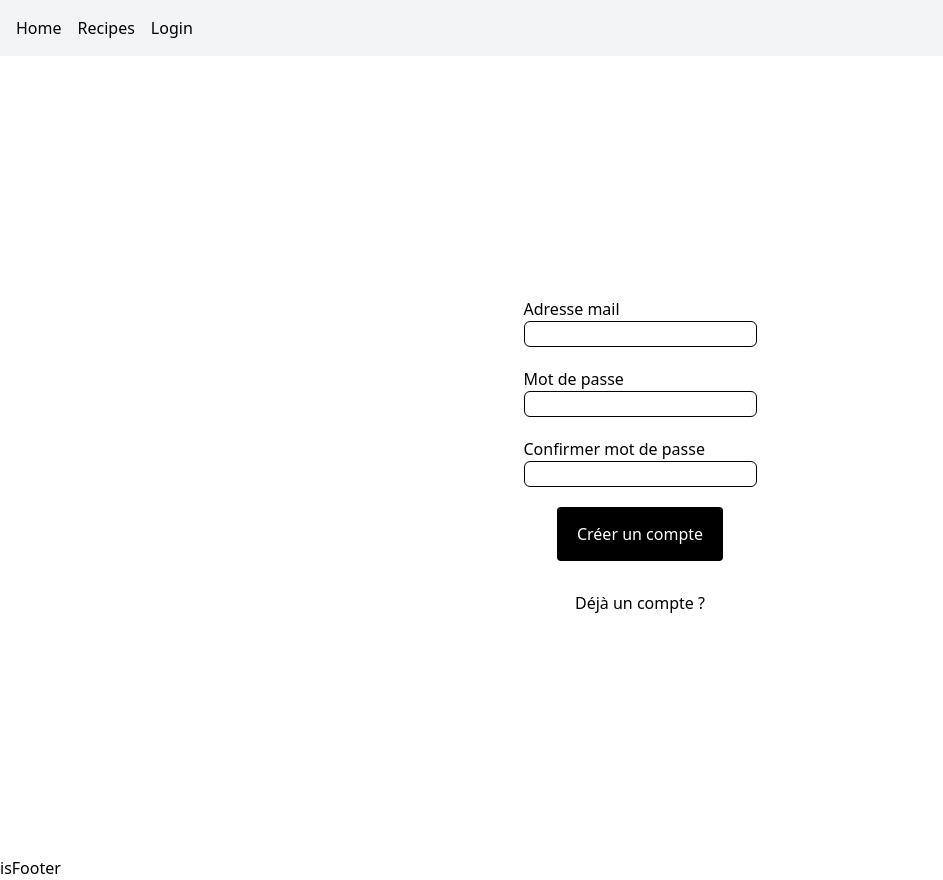
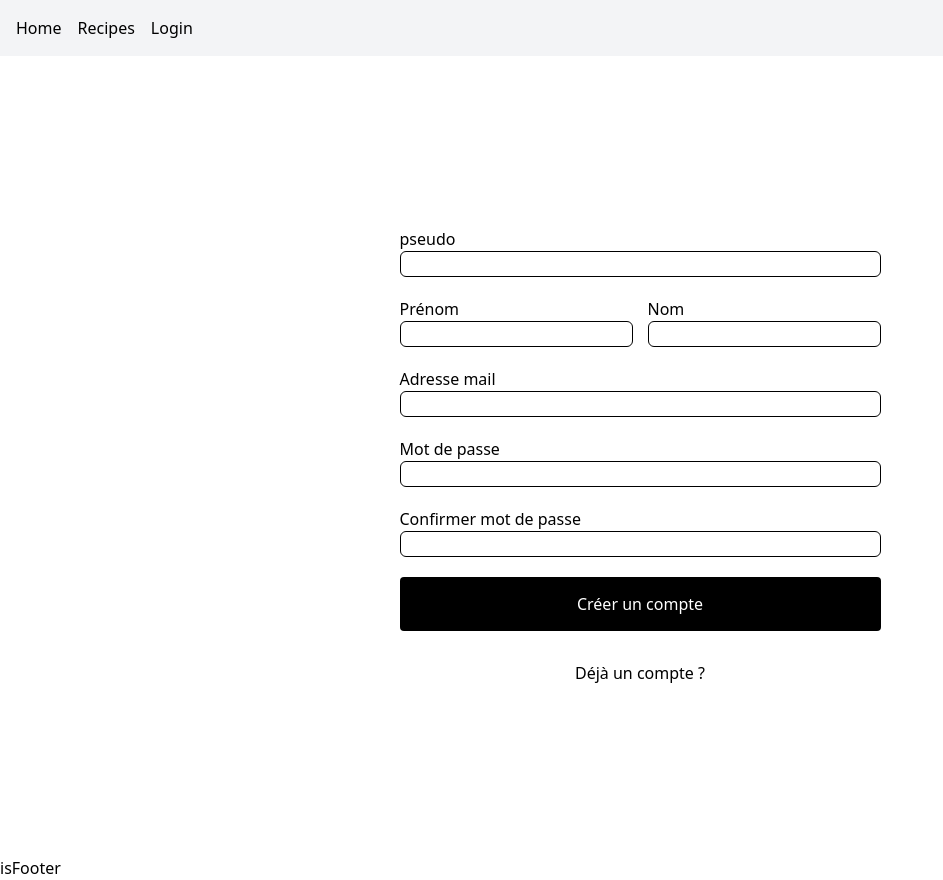
Before and after one commit to cecilepn/cooking-sparkles, a React (Vite) app in the folder apps/frontend/: page /register in a window 1280 px wide. Shown: the whole page, without its empty margins (0-943 px from the left). Built offline with nearby package versions, Linux system fonts and the light colour scheme.

Commit message:
feat: add fields

```diff
--- a/apps/frontend/src/pages/Register.jsx
+++ b/apps/frontend/src/pages/Register.jsx
@@ -5,19 +5,35 @@ export default function Register() {
     <>
       <section className="h-screen flex flex-col items-center justify-center gap-m">
         <form action="POST" className="flex flex-col items-center gap-sm">
-          <div className="flex flex-col">
+          <div className="flex flex-col w-full">
+            <label htmlFor="pseudo">pseudo</label>
+            <input type="text" name="pseudo" id="" />
+          </div>
+          <div className="flex gap-s">
+            <div className="flex flex-col">
+              <label htmlFor="pseudo">Prénom</label>
+              <input type="text" name="pseudo" id="" />
+            </div>
+            <div className="flex flex-col">
+              <label htmlFor="pseudo">Nom</label>
+              <input type="text" name="pseudo" id="" />
+            </div>
+          </div>
+          <div className="flex flex-col w-full">
             <label htmlFor="email">Adresse mail</label>
             <input type="email" name="email" id="" />
           </div>
-          <div className="flex flex-col">
+          <div className="flex flex-col w-full">
             <label htmlFor="password">Mot de passe</label>
             <input type="password" name="password" id="" />
           </div>
-          <div className="flex flex-col">
+          <div className="flex flex-col w-full">
             <label htmlFor="matchPassword">Confirmer mot de passe</label>
             <input type="password" name="matchPassword" id="" />
           </div>
-          <button type="submit">Créer un compte</button>
+          <button type="submit" className="w-full">
+            Créer un compte
+          </button>
         </form>
         <Link to="/login">Déjà un compte ?</Link>
       </section>
```
